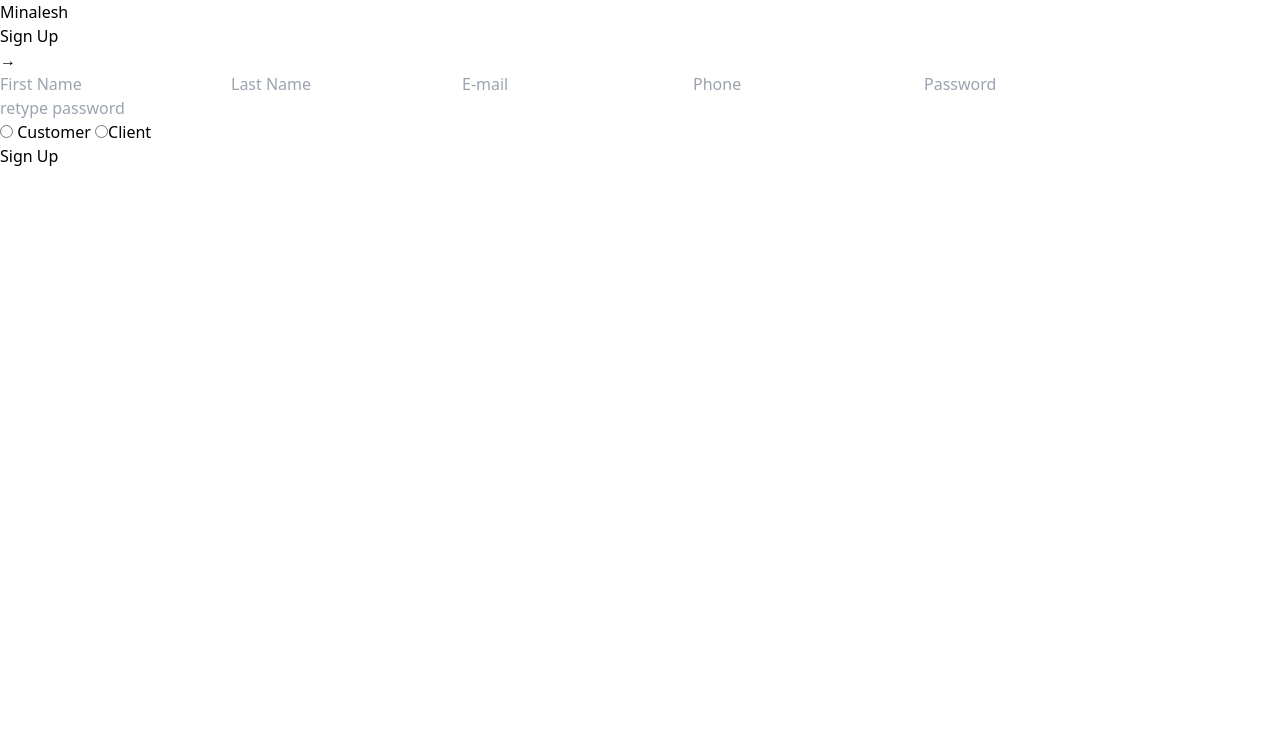
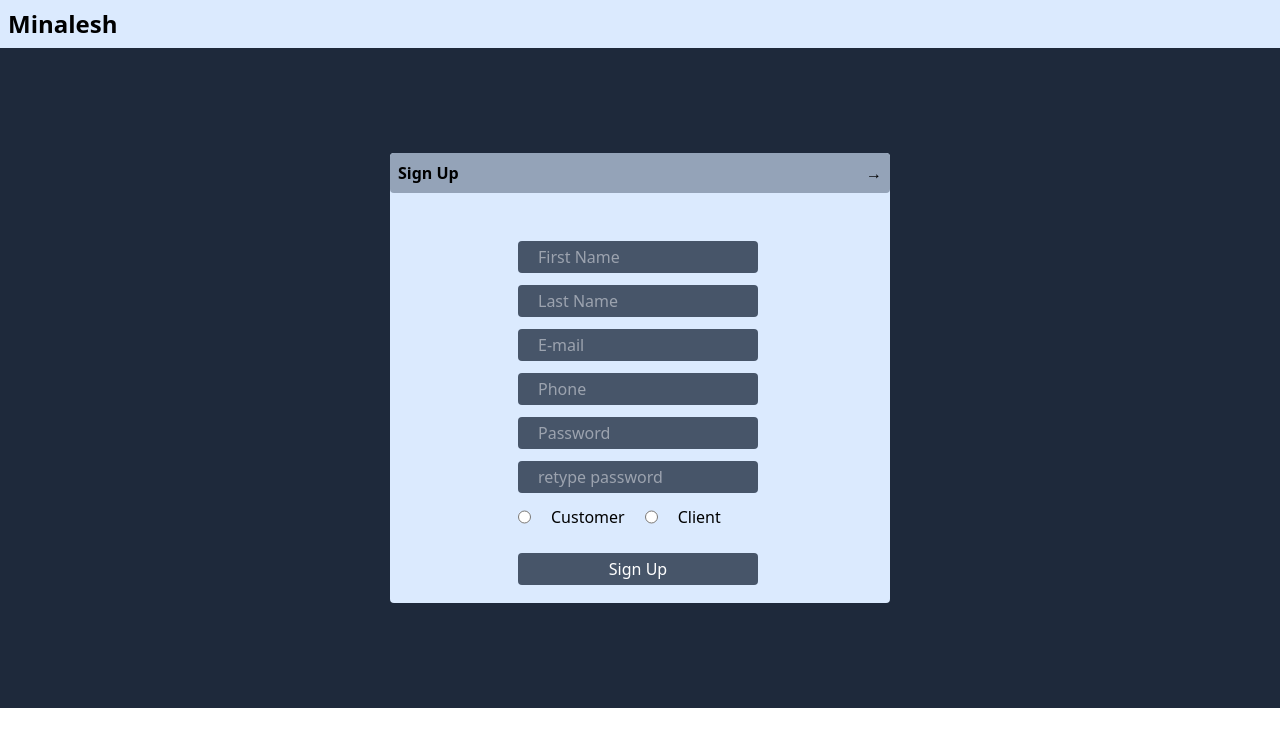
Before and after one commit to fi-taa/Minalesh, a Next.js app: page / in a window 1280 px wide. Shown: the top 746 px of the page. Built offline with nearby package versions, Linux system fonts and the light colour scheme.

Commit message:
fix: Css not loading with tailwind

```diff
--- a/tailwind.config.js
+++ b/tailwind.config.js
@@ -1,11 +1,8 @@
 /** @type {import('tailwindcss').Config} */
 module.exports = {
-  content: [
-    "./pages/**/*.{js,ts,jsx,tsx}",
-    "./components/**/*.{js,ts,jsx,tsx}",
-  ],
+  content: ["./src/**/*.{js,ts,jsx,tsx}"],
   theme: {
     extend: {},
   },
   plugins: [],
-}
+};
```
